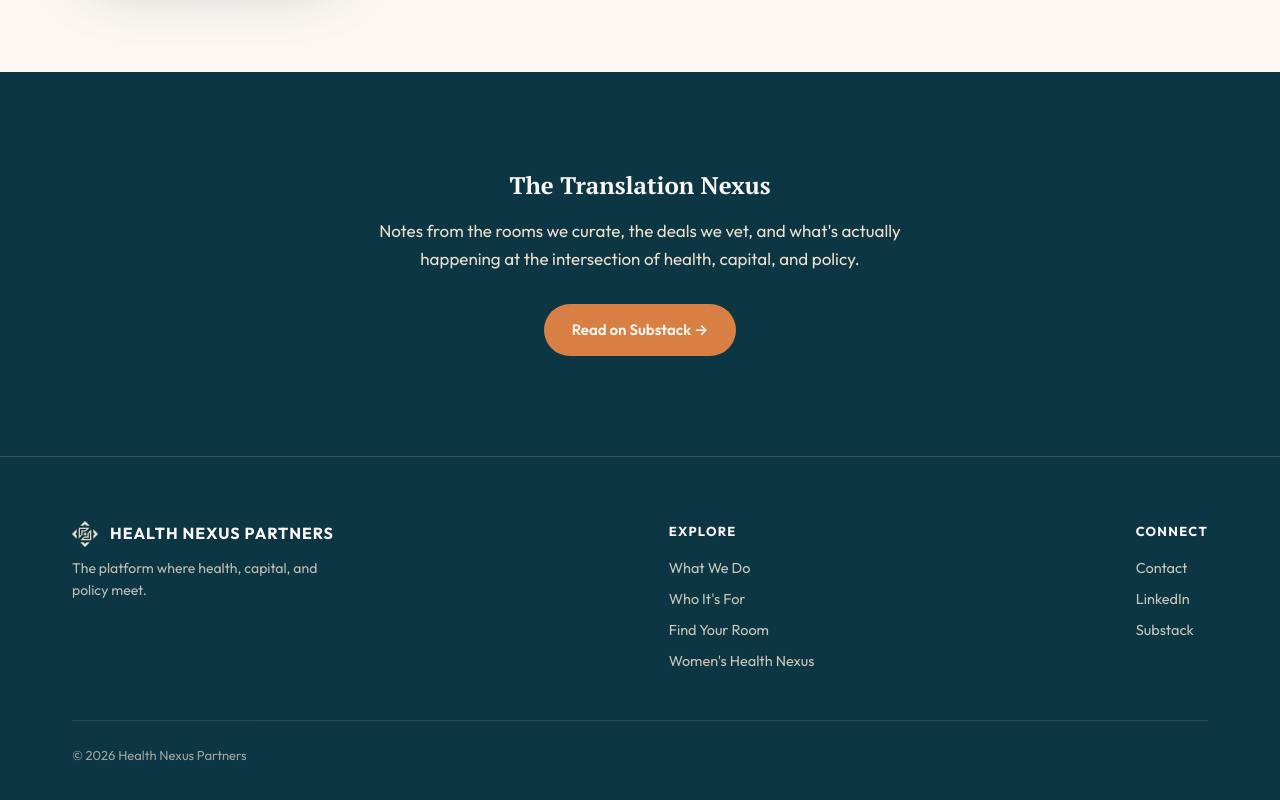
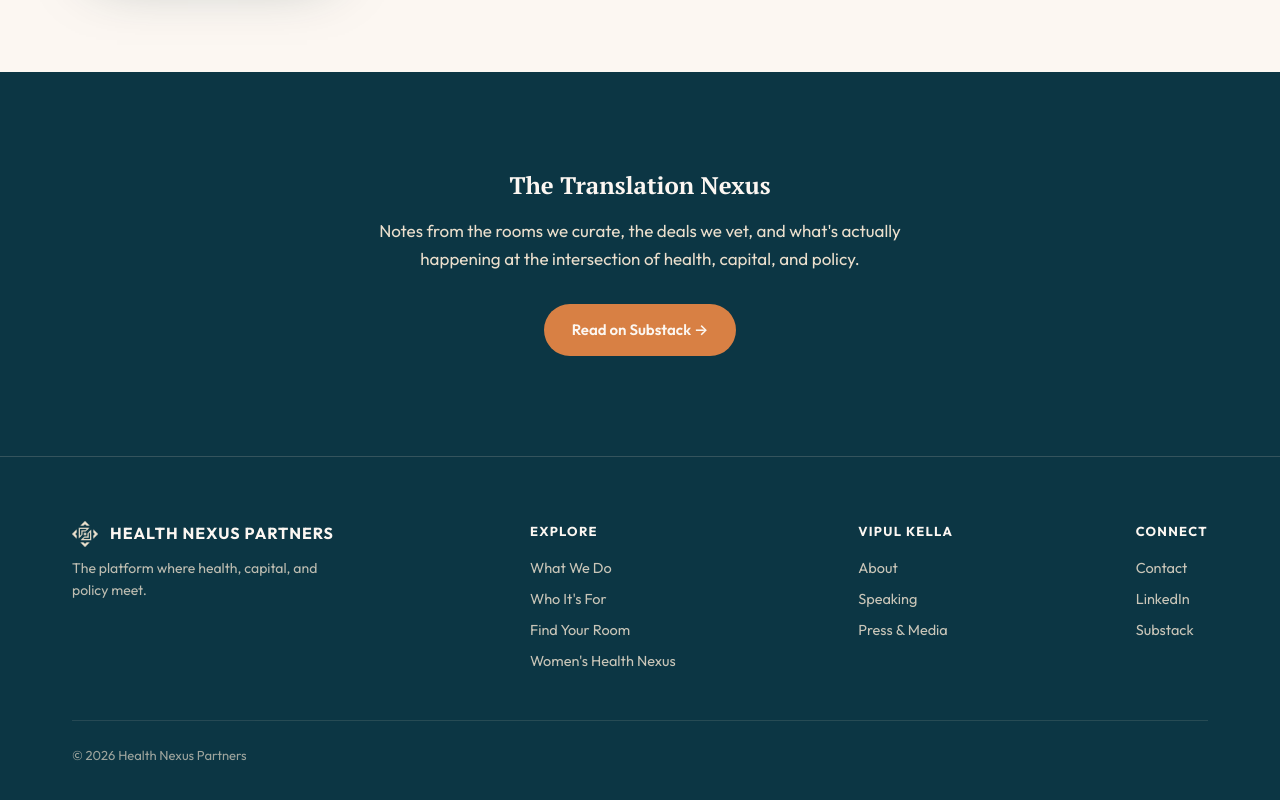
Before and after one commit to oliviabaine24/HealthNexusPartners, a plain HTML site: page index.html in a window 1280 px wide. Shown: the part 3214-4014 px from the top of the page. Drawn offline with Linux system fonts and the light colour scheme.

Commit message:
Add files via upload

```diff
--- a/index.html
+++ b/index.html
@@ -304,6 +304,12 @@
         <a href="/whn/" target="_blank" rel="noopener">Women's Health Nexus</a>
       </div>
       <div class="footer-col">
+        <h4>Vipul Kella</h4>
+        <a href="/about/">About</a>
+        <a href="/speaking/">Speaking</a>
+        <a href="/press/">Press &amp; Media</a>
+      </div>
+      <div class="footer-col">
         <h4>Connect</h4>
         <a href="/contact/">Contact</a>
         <a href="https://www.linkedin.com/in/vipulkella/" target="_blank" rel="noopener">LinkedIn</a>
```
